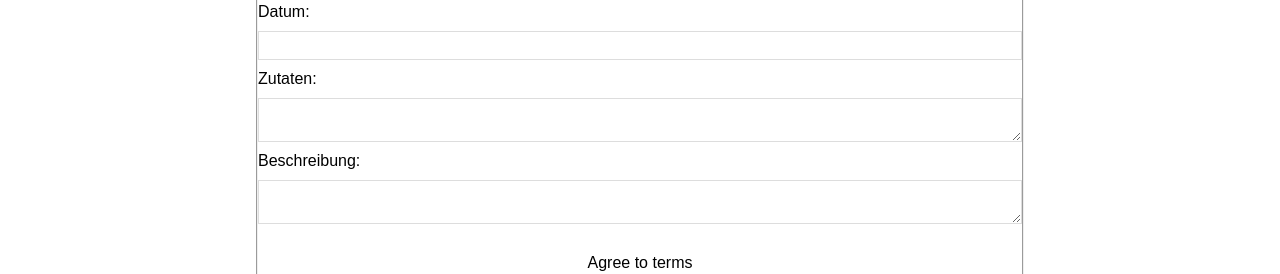
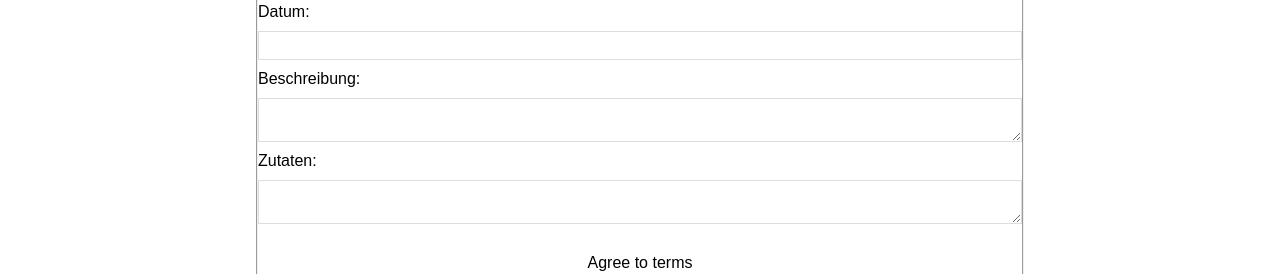
Before and after one commit to BarloGER/Cookbook-Frontend, a React (Create React App) app: page /CreateRecipe in a window 1280 px wide. Shown: the part 439-713 px from the top of the page. Built offline with nearby package versions, Linux system fonts and the light colour scheme; no server answers.

Commit message:
added more label

```diff
--- a/src/Components/CreateRecipe.js
+++ b/src/Components/CreateRecipe.js
@@ -39,32 +39,44 @@ export default function CreateRecipe() {
 
         <label>
           Benötigte Zeit:
-          <input name="number" onChange={handleChange}></input>
+          <input
+            type="number"
+            name="requiredTime"
+            onChange={handleChange}
+          ></input>
         </label>
 
         <label>
           Schwierigkeit:
-          <input name="text" onChange={handleChange}></input>
+          <input type="text" name="difficulty" onChange={handleChange}></input>
         </label>
 
         <label>
           Autor:
-          <input name="text" onChange={handleChange}></input>
+          <input type="text" name="author" onChange={handleChange}></input>
         </label>
 
         <label>
           Datum:
-          <input name="number" onChange={handleChange}></input>
+          <input type="number" name="date" onChange={handleChange}></input>
+        </label>
+
+        <label>
+          Beschreibung:
+          <textarea
+            type="text"
+            name="description"
+            onChange={handleChange}
+          ></textarea>
         </label>
 
         <label>
           Zutaten:
-          <textarea name="number" onChange={handleChange}></textarea>
-        </label>
-
-        <label>
-          Beschreibung:
-          <textarea name="number" onChange={handleChange}></textarea>
+          <textarea
+            type="text"
+            name="ingredients"
+            onChange={handleChange}
+          ></textarea>
         </label>
 
         <div className="terms">
```
